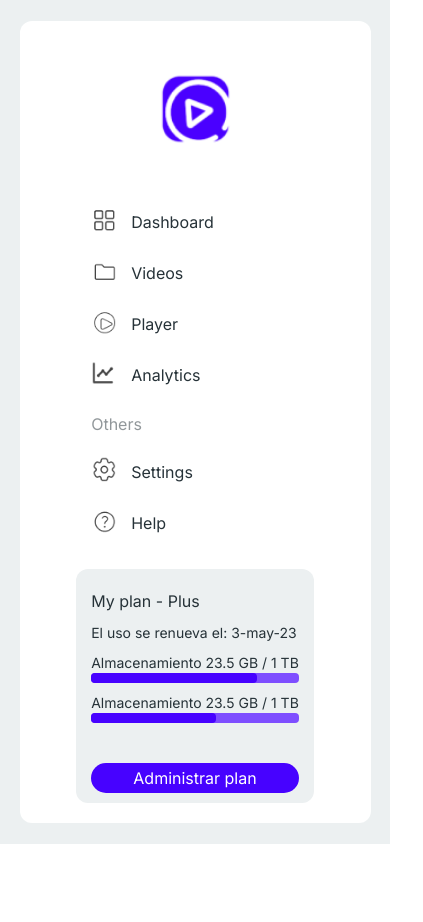
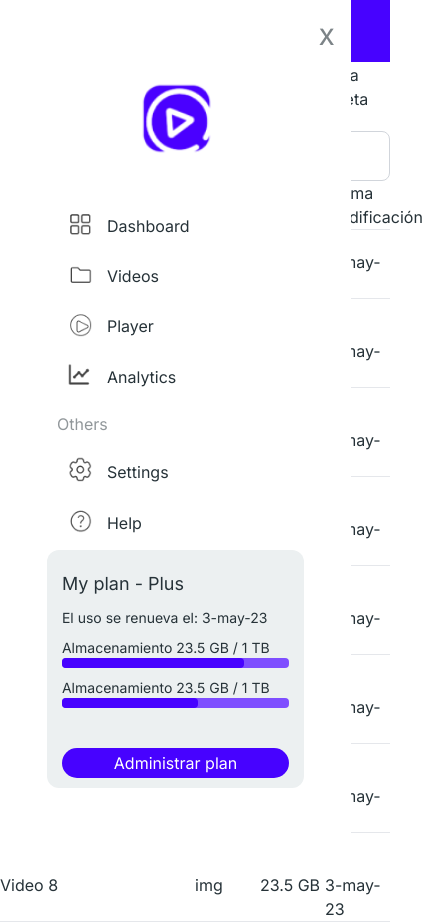
Before and after one commit to JAPACX/Dashboard-Video-Tool, a Next.js app: page / in a window 390 px wide. Shown: the whole page, 423 px wide, since content can reach past the window. Before the commit the page ends 844 px from the top, so only its background shows below. Built offline with nearby package versions, Linux system fonts and the light colour scheme.

Commit message:
add styles in control panel

```diff
--- a/package.json
+++ b/package.json
@@ -9,6 +9,7 @@
     "lint": "next lint"
   },
   "dependencies": {
+    "framer-motion": "^11.0.5",
     "next": "14.1.0",
     "react": "^18",
     "react-dom": "^18"
--- a/src/app/[user]/dashboard/page.tsx
+++ b/src/app/[user]/dashboard/page.tsx
@@ -5,7 +5,7 @@ import Videos from "@/app/[user]/dashboard/components/Videos";
 const Dashboard = () => {
   return (
     <div className="flex justify-center  items-center h-full ">
-      <div className="bg-white flex justify-center items-center w-[90%] h-[95%] rounded-xl">
+      <div className="bg-white flex justify-center items-center w-full h-[95%] rounded-xl">
         <div className="flex w-full h-full">
           <div className="flex flex-col w-full">
             <div className="grid grid-cols-2 w-full mt-[20px] p-[20px]">
--- a/src/app/[user]/dashboard/panel/components/MyPlan.tsx
+++ b/src/app/[user]/dashboard/panel/components/MyPlan.tsx
@@ -5,7 +5,7 @@ export const MyPlan = () => {
   return (
     <div className="bg-[#ECF0F1]  rounded-xl  py-[10px] px-[15px] my-[20px]">
       <div>
-        <p className="my-[10px]">My plan - Plus</p>
+        <p className="my-[10px] text-lg">My plan - Plus</p>
         <p className="text-sm">El uso se renueva el: 3-may-23</p>
         <div className="mt-[10px]">
           <ProgressBar title="Almacenamiento 23.5 GB / 1 TB" percent={80} />
@@ -14,7 +14,7 @@ export const MyPlan = () => {
           <ProgressBar title="Almacenamiento 23.5 GB / 1 TB" percent={60} />
         </div>
         <div className="bg-[#4702FF]  mt-[40px] p-[3px] rounded-3xl flex justify-center items-center">
-          <p className="text-white">Administrar plan</p>
+          <p className="text-white cursor-pointer">Administrar plan</p>
         </div>
       </div>
     </div>
--- a/src/app/[user]/dashboard/panel/panel.tsx
+++ b/src/app/[user]/dashboard/panel/panel.tsx
@@ -13,39 +13,39 @@ const Panel = () => {
   return (
     <div className="flex justify-center items-center h-full ">
       <div className="bg-white flex justify-center items-center w-[90%] h-[95%] rounded-xl">
-        <div className="grid grid-rows-3 h-full">
+        <div className="grid grid-rows-3 h-full w-full">
           <div className="row-span-1 flex justify-center items-center">
             <Image src={logoImg} alt="folder" width={80} height={80} />
           </div>
-          <div className="row-span-2 flex flex-col justify-around pl-[15px]">
-            <div className="flex items-center">
+          <div className="row-span-2 flex flex-col justify-around px-[25px]">
+            <div className="flex items-center hover:bg-[#dbdbdb] py-[10px] rounded-xl px-[10px] cursor-pointer ">
               <Image src={gridImg} alt="grid" width={30} height={30} />
               <p className="ml-[10px]">Dashboard</p>
             </div>
-            <div className="flex items-center">
+            <div className="flex items-center hover:bg-[#dbdbdb] py-[10px] rounded-xl px-[10px] cursor-pointer">
               <Image src={folderImg} alt="folder" width={30} height={30} />
               <p className="ml-[10px]">Videos</p>
             </div>
-            <div className="flex items-center">
+            <div className="flex items-center hover:bg-[#dbdbdb] py-[10px] rounded-xl px-[10px] cursor-pointer">
               <Image src={playerImg} alt="player" width={30} height={30} />
               <p className="ml-[10px]">Player</p>
             </div>
-            <div className="flex items-center">
+            <div className="flex items-center hover:bg-[#dbdbdb] py-[10px] rounded-xl px-[10px] cursor-pointer">
               <Image src={chartImg} alt="chart" width={30} height={30} />
               <p className="ml-[10px]">Analytics</p>
             </div>
-            <h4 className="text-[#263238] opacity-50">Others</h4>
-            <div className="flex items-center">
+            <h4 className="text-[#263238] opacity-50 my-[10px]">Others</h4>
+            <div className="flex items-center hover:bg-[#dbdbdb] py-[10px] rounded-xl px-[10px] cursor-pointer">
               <Image src={settingsImg} alt="Settings" width={30} height={30} />
               <p className="ml-[10px]">Settings</p>
             </div>
-            <div className="flex items-center">
+            <div className="flex items-center hover:bg-[#dbdbdb] py-[10px] rounded-xl px-[10px] cursor-pointer">
               <Image src={helpImg} alt="Help" width={30} height={30} />
               <p className="ml-[10px]">Help</p>
             </div>
           </div>
 
-          <div className="row-span-1">
+          <div className="row-span-1 px-[15px]">
             <MyPlan />
           </div>
         </div>
--- a/src/app/page.tsx
+++ b/src/app/page.tsx
@@ -1,6 +1,6 @@
 import Panel from "@/app/[user]/dashboard/panel/panel";
 import Dashboard from "@/app/[user]/dashboard/page";
-
+import { Sidebar } from "@/components/SideBar";
 export default function Home() {
   return (
     <div className="flex justify-center h-full bg-[#ECF0F1] ">
@@ -10,8 +10,10 @@ export default function Home() {
             <Panel />
           </div>
           <div className="col-span-3 md:col-span-2">
-            {/* <Dashboard /> */}
-            <Panel />
+            <Sidebar>
+              <Panel />
+            </Sidebar>
+            <Dashboard />
           </div>
         </div>
       </div>
--- /dev/null
+++ b/src/components/SideBar.tsx
@@ -0,0 +1,45 @@
+"use client";
+import React, { useState } from "react";
+import Image from "next/image";
+import menuImg from "@/assets/menu.png";
+
+interface SidebarProps {
+  children: React.ReactNode;
+}
+
+export const Sidebar: React.FC<SidebarProps> = ({ children }) => {
+  const [isOpen, setIsOpen] = useState<boolean>(true);
+
+  const toggleMenu = () => {
+    setIsOpen(!isOpen);
+  };
+
+  return (
+    <div className="md:hidden">
+      <div
+        onClick={toggleMenu}
+        className="bg-[#4702ff] fixed left-0 top-0 p-4 w-full"
+      >
+        <Image
+          className="cursor-pointer"
+          src={menuImg}
+          alt="grid"
+          width={30}
+          height={30}
+        />
+      </div>
+      <div
+        className={`fixed inset-y-0 left-0 w-[90%] bg-white h-full transition-transform duration-300 ease-in-out transform ${
+          isOpen ? "translate-x-0" : "-translate-x-full"
+        } z-40`}
+      >
+        <button className="absolute top-0 right-0 p-4" onClick={toggleMenu}>
+          {isOpen && <h1 className="text-3xl opacity-60 cursor-pointer">x</h1>}
+        </button>
+        <div className="p-4 h-full">
+          <div className="h-full">{children}</div>
+        </div>
+      </div>
+    </div>
+  );
+};
```
Also changed, not shown: src/assets/menu.png (added), 1 other file (tests, documents, lock files or other folders).
